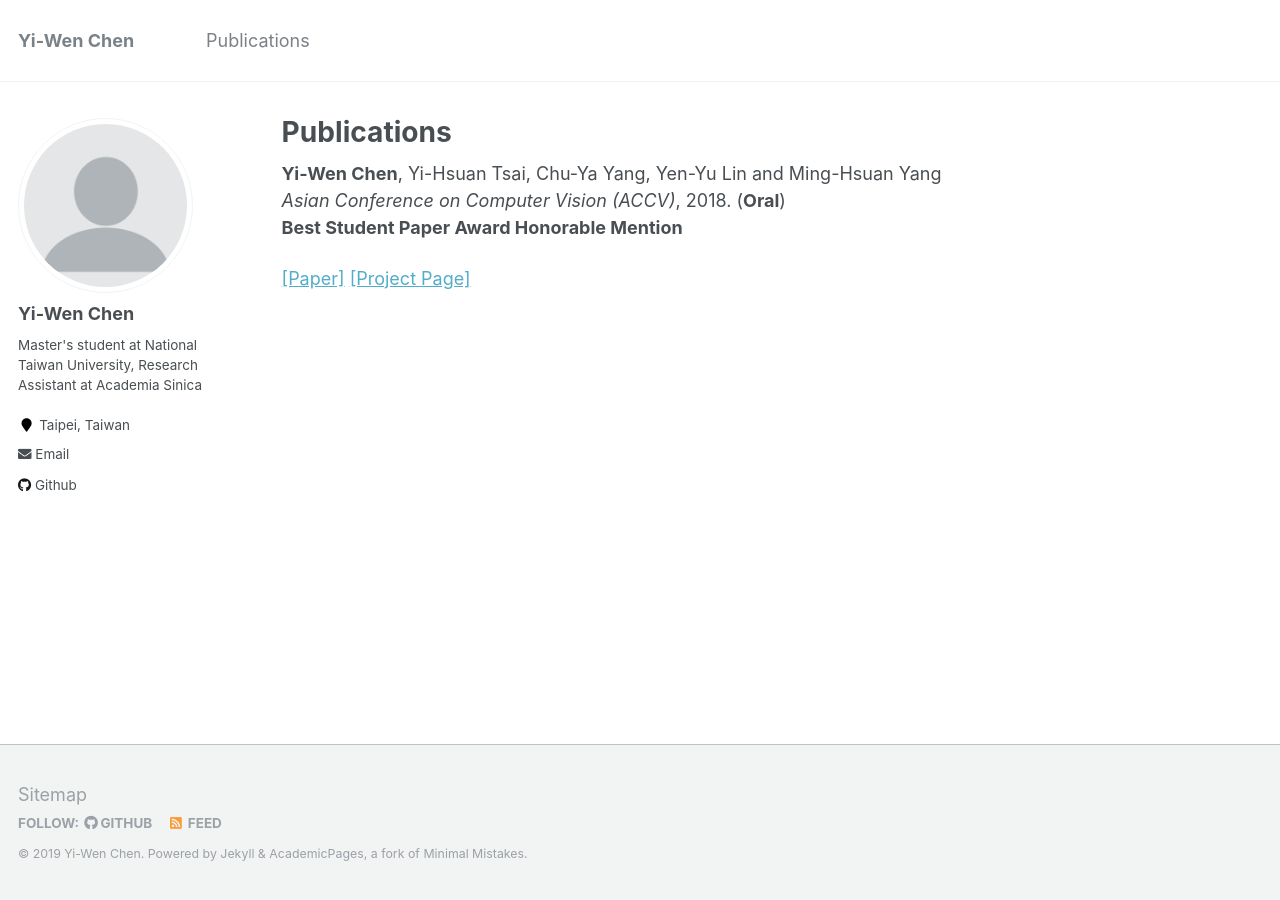
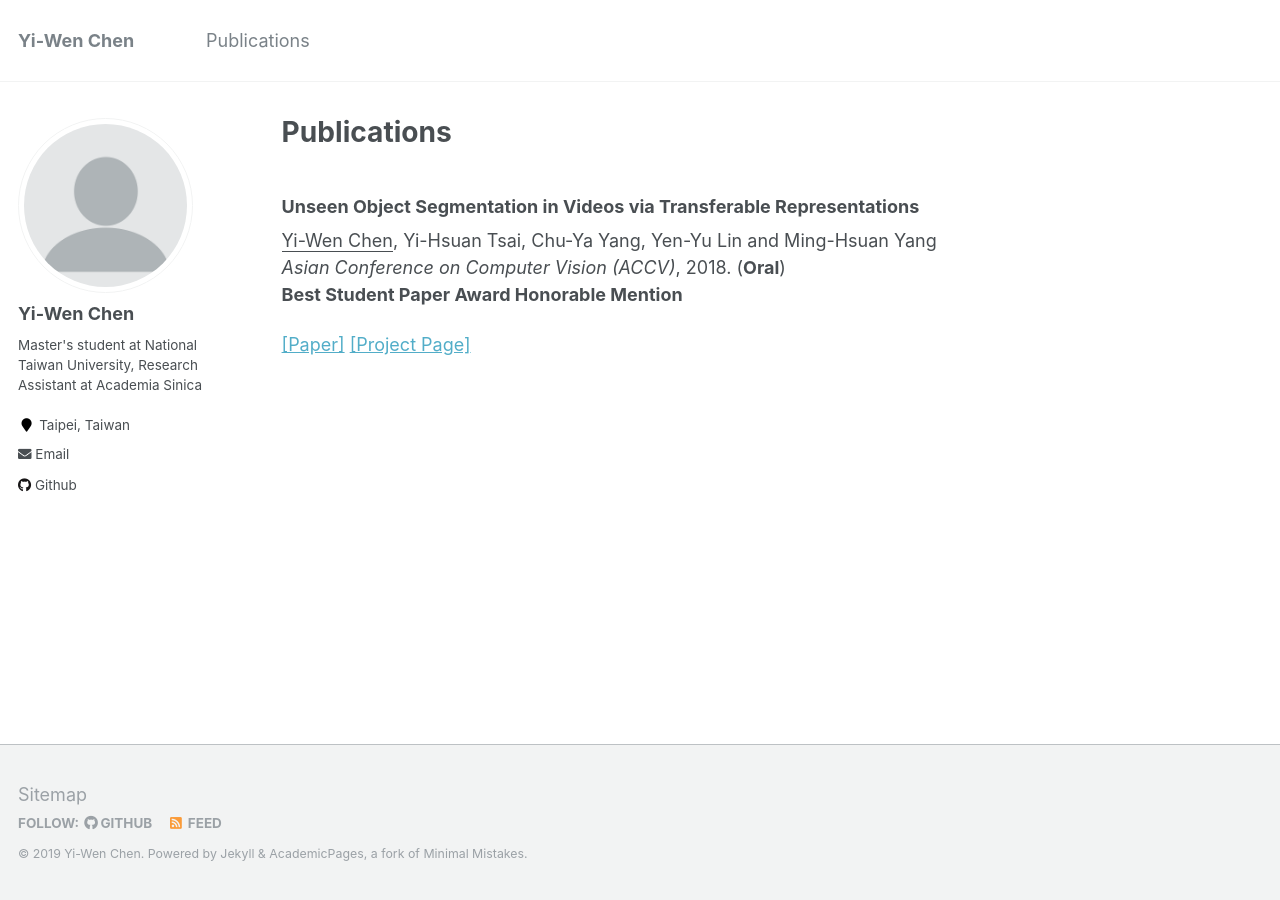
Before and after one commit to wenz116/wenz116.github.io, a Jekyll site: the page built from _pages/publications.md, in a window 1280 px wide. Built offline with Jekyll 4.4.1, drawn with Linux system fonts in a browser that asks for light colours.

Commit message:
Update publications.md

```diff
--- a/_pages/publications.md
+++ b/_pages/publications.md
@@ -4,7 +4,8 @@ title: "Publications"
 author_profile: true
 ---
 
-**Yi-Wen Chen**, Yi-Hsuan Tsai, Chu-Ya Yang, Yen-Yu Lin and Ming-Hsuan Yang <br />
+### Unseen Object Segmentation in Videos via Transferable Representations
+<ins>Yi-Wen Chen</ins>, Yi-Hsuan Tsai, Chu-Ya Yang, Yen-Yu Lin and Ming-Hsuan Yang <br />
 *Asian Conference on Computer Vision (ACCV)*, 2018. (**Oral**) <br />
 **Best Student Paper Award Honorable Mention**
 
```
